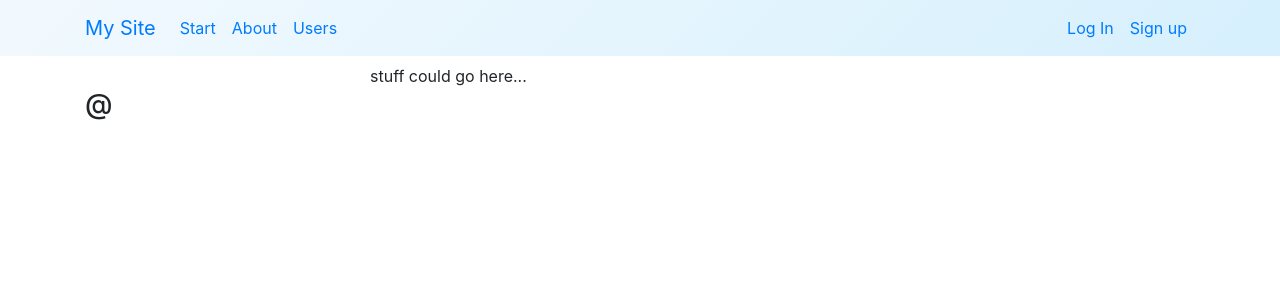
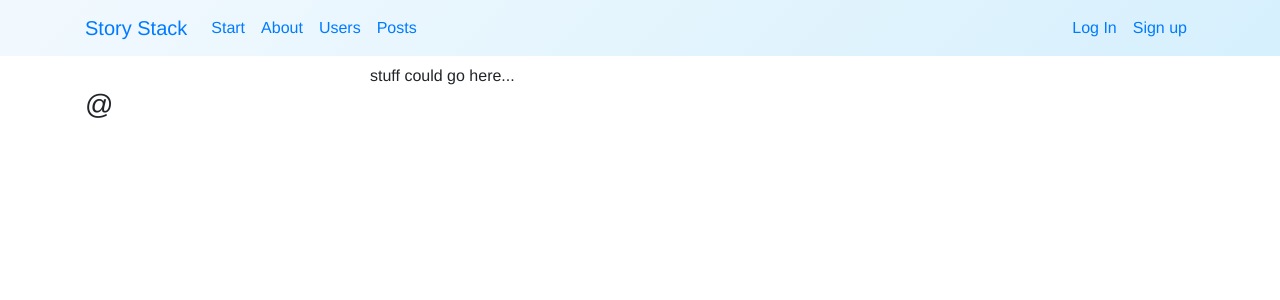
Before and after one commit to trexr/story-stack, a Django app: template apps/accounts/templates/accounts/profile_page.html in a window 1280 px wide. Shown: the top 300 px of the page. Run offline with Django 3.2, Linux system fonts and the light colour scheme; the template is opened without the code that fills it, so the values that code supplies are empty; some libraries are stand-ins or nearby versions.

Commit message:
Adds font and changes HP hero copy

```diff
--- a/apps/core/static/css/custom.css
+++ b/apps/core/static/css/custom.css
@@ -1,15 +1,18 @@
 /* Custom CSS goes here */
-
+body {
+  font-family: "Monstserrat", "Helvetica Neue", Arial, "Noto Sans", sans-serif,
+    "Apple Color Emoji", "Segoe UI Emoji", "Segoe UI Symbol", "Noto Color Emoji";
+}
 .navbar {
-    background: linear-gradient(135deg, #f2f9fe 0%, #d6f0fd 100%);
+  background: linear-gradient(135deg, #f2f9fe 0%, #d6f0fd 100%);
 }
 
 .card-user {
-    max-width: 80px;
+  max-width: 80px;
 }
 
 .navbar-avatar {
-    height: 30px;
-    margin-top: -10px;
-    margin-bottom: -10px;
+  height: 30px;
+  margin-top: -10px;
+  margin-bottom: -10px;
 }
--- a/apps/core/templates/base.html
+++ b/apps/core/templates/base.html
@@ -13,6 +13,7 @@
     <meta name="viewport" content="width=device-width, initial-scale=1.0">
     <meta name="description" content="">
     <meta name="author" content="">
+    <link href="https://fonts.googleapis.com/css2?family=Montserrat:wght@400;700;900&display=swap" rel="stylesheet">
 
     <!-- HTML5 shim, for IE6-8 support of HTML5 elements -->
     <!--[if lt IE 9]>
@@ -34,7 +35,7 @@
     <div class="container">
         <a class="navbar-brand" href="/">
             <!-- Add your logo here!  <img src="" /> -->
-            My Site
+           Story Stack
         </a>
 
         <button class="navbar-toggler navbar-toggler-right" type="button" data-toggle="collapse" data-target="#navbarSupportedContent" aria-controls="navbarSupportedContent" aria-expanded="false" aria-label="Toggle navigation">
@@ -53,6 +54,9 @@
                 </li>
                 <li class="nav-item">
                     <a class="nav-link" href="{% url 'view_all_users' %}">Users</a>
+                </li>
+                <li class="nav-item">
+                    <a class="nav-link" href="posts">Posts</a>
                 </li>
             </ul>
             <ul class="navbar-nav ml-auto">
```
Also changed, not shown: apps/core/templates/pages/home.html (+11 -12 lines).
